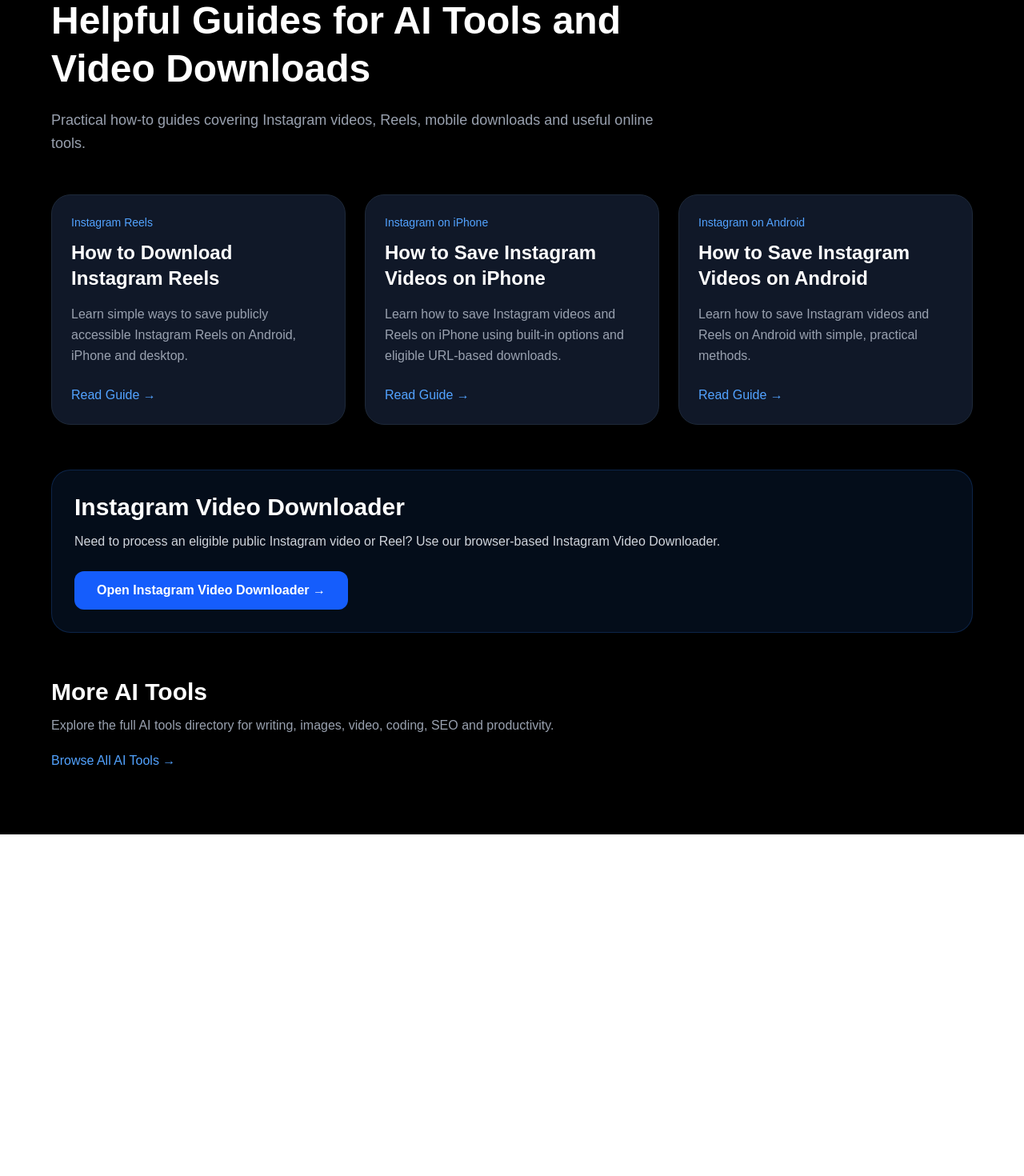
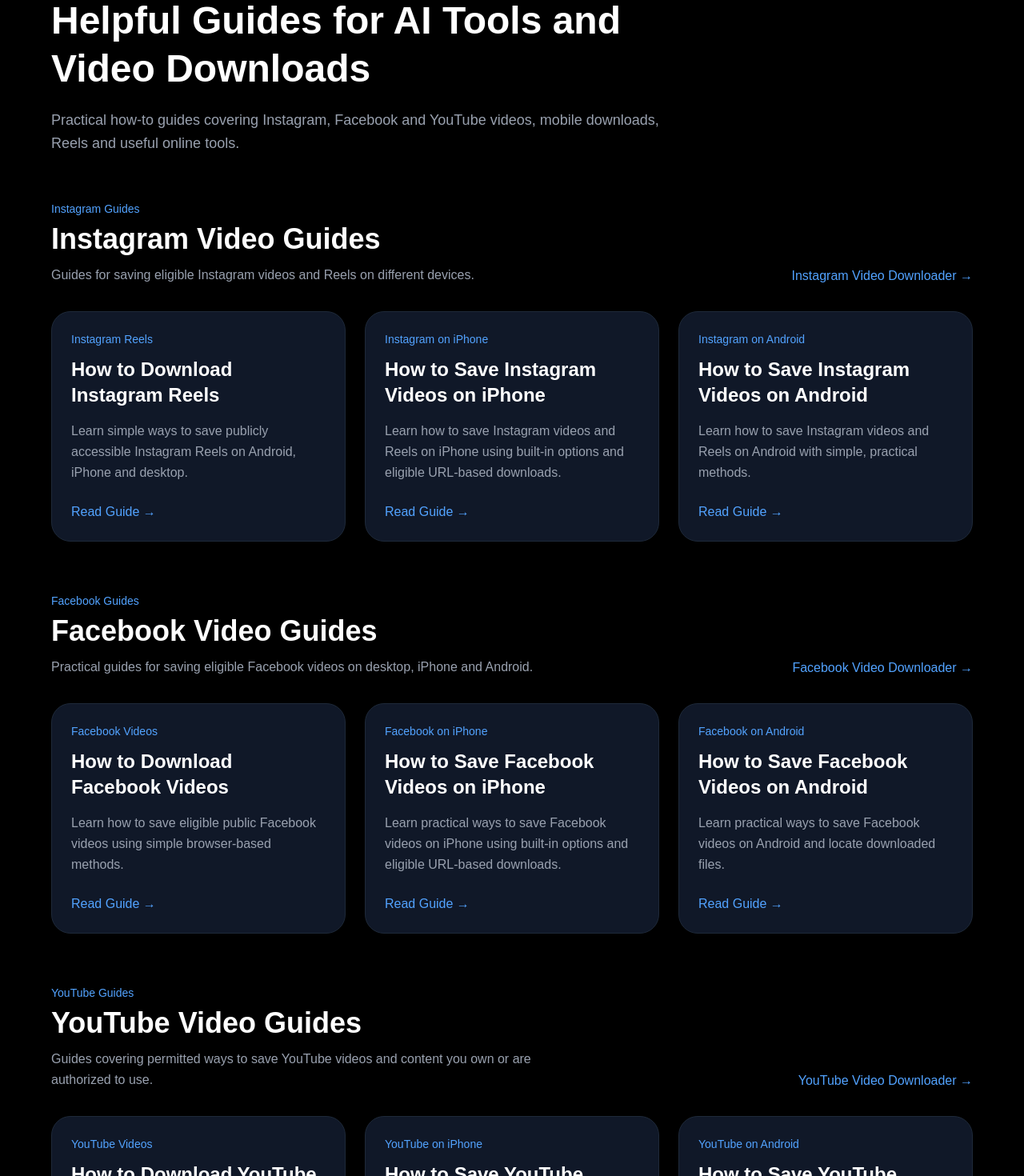
Before and after one commit to pankj00p00-dotcom/ai-tools, a Next.js app: page /blog in a window 1280 px wide. Shown: the part 200-1670 px from the top of the page at 80% size. Before the commit the page ends 1243 px from the top, so only its background shows below. Built offline with nearby package versions, Linux system fonts and the light colour scheme.

Commit message:
Build platform-based blog clusters

```diff
--- a/app/blog/page.tsx
+++ b/app/blog/page.tsx
@@ -7,7 +7,7 @@ const PAGE_URL = `${SITE_URL}/blog`;
 export const metadata: Metadata = {
   title: "AI Tools Blog – Video Downloader Guides & Tips",
   description:
-    "Read practical guides about Instagram video downloads, Reels, Android, iPhone and other useful AI and online tool topics.",
+    "Read practical guides about Instagram, Facebook and YouTube video downloads, Reels, Android, iPhone and useful online tools.",
   robots: {
     index: true,
     follow: true,
@@ -18,7 +18,7 @@ export const metadata: Metadata = {
   openGraph: {
     title: "AI Tools Blog – Video Downloader Guides & Tips",
     description:
-      "Practical guides for Instagram video downloads, Reels, Android, iPhone and more.",
+      "Practical guides for Instagram, Facebook and YouTube video downloads, Reels, Android, iPhone and more.",
     url: PAGE_URL,
     siteName: "AI Tools",
     type: "website",
@@ -27,11 +27,16 @@ export const metadata: Metadata = {
     card: "summary_large_image",
     title: "AI Tools Blog – Video Downloader Guides & Tips",
     description:
-      "Practical guides for Instagram video downloads, Reels, Android, iPhone and more.",
+      "Practical guides for Instagram, Facebook and YouTube video downloads, Reels, Android, iPhone and more.",
   },
 };
 
-const articles = [
+const articleGroups = [
+  {
+    platform: "Instagram",
+    description:
+      "Guides for saving eligible Instagram videos and Reels on different devices.",
+    articles: [
       {
         title: "How to Download Instagram Reels",
         description:
@@ -53,12 +58,80 @@ const articles = [
         href: "/blog/how-to-save-instagram-videos-on-android",
         label: "Instagram on Android",
       },
+    ],
+    toolHref: "/tools/instagram-video-downloader",
+    toolLabel: "Instagram Video Downloader",
+  },
+
+  {
+    platform: "Facebook",
+    description:
+      "Practical guides for saving eligible Facebook videos on desktop, iPhone and Android.",
+    articles: [
+      {
+        title: "How to Download Facebook Videos",
+        description:
+          "Learn how to save eligible public Facebook videos using simple browser-based methods.",
+        href: "/blog/how-to-download-facebook-videos",
+        label: "Facebook Videos",
+      },
+      {
+        title: "How to Save Facebook Videos on iPhone",
+        description:
+          "Learn practical ways to save Facebook videos on iPhone using built-in options and eligible URL-based downloads.",
+        href: "/blog/how-to-save-facebook-videos-on-iphone",
+        label: "Facebook on iPhone",
+      },
+      {
+        title: "How to Save Facebook Videos on Android",
+        description:
+          "Learn practical ways to save Facebook videos on Android and locate downloaded files.",
+        href: "/blog/how-to-save-facebook-videos-on-android",
+        label: "Facebook on Android",
+      },
+    ],
+    toolHref: "/tools/facebook-video-downloader",
+    toolLabel: "Facebook Video Downloader",
+  },
+
+  {
+    platform: "YouTube",
+    description:
+      "Guides covering permitted ways to save YouTube videos and content you own or are authorized to use.",
+    articles: [
+      {
+        title: "How to Download YouTube Videos",
+        description:
+          "Learn permitted ways to save YouTube videos, including official options and videos you own.",
+        href: "/blog/how-to-download-youtube-videos",
+        label: "YouTube Videos",
+      },
+      {
+        title: "How to Save YouTube Videos on iPhone",
+        description:
+          "Learn permitted ways to save YouTube videos on iPhone using supported offline options and authorized methods.",
+        href: "/blog/how-to-save-youtube-videos-on-iphone",
+        label: "YouTube on iPhone",
+      },
+      {
+        title: "How to Save YouTube Videos on Android",
+        description:
+          "Learn permitted ways to save YouTube videos on Android using supported offline features and authorized methods.",
+        href: "/blog/how-to-save-youtube-videos-on-android",
+        label: "YouTube on Android",
+      },
+    ],
+    toolHref: "/tools/youtube-video-downloader",
+    toolLabel: "YouTube Video Downloader",
+  },
 ];
 
 export default function BlogPage() {
   return (
     <main className="min-h-screen bg-black text-white px-6 pt-28 pb-20">
       <div className="max-w-6xl mx-auto">
+
+        {/* Breadcrumb */}
         <nav
           aria-label="Breadcrumb"
           className="text-sm text-gray-500 mb-8"
@@ -77,6 +150,7 @@ export default function BlogPage() {
           </span>
         </nav>
 
+        {/* Header */}
         <header className="max-w-3xl">
           <p className="text-sm text-blue-400 font-medium">
             AI Tools Blog
@@ -87,25 +161,57 @@ export default function BlogPage() {
           </h1>
 
           <p className="text-gray-400 text-lg leading-relaxed mt-5">
-            Practical how-to guides covering Instagram videos, Reels,
-            mobile downloads and useful online tools.
+            Practical how-to guides covering Instagram, Facebook and YouTube
+            videos, mobile downloads, Reels and useful online tools.
           </p>
         </header>
 
-        <section className="mt-12">
-          <div className="grid md:grid-cols-3 gap-6">
-            {articles.map((article) => (
+        {/* Platform Clusters */}
+        <div className="mt-14 space-y-16">
+          {articleGroups.map((group) => (
+            <section
+              key={group.platform}
+              aria-labelledby={`${group.platform.toLowerCase()}-guides`}
+            >
+              <div className="flex flex-col md:flex-row md:items-end md:justify-between gap-4">
+                <div>
+                  <p className="text-sm text-blue-400 font-medium">
+                    {group.platform} Guides
+                  </p>
+
+                  <h2
+                    id={`${group.platform.toLowerCase()}-guides`}
+                    className="text-3xl md:text-4xl font-bold mt-2"
+                  >
+                    {group.platform} Video Guides
+                  </h2>
+
+                  <p className="text-gray-400 mt-3 max-w-2xl leading-relaxed">
+                    {group.description}
+                  </p>
+                </div>
+
+                <Link
+                  href={group.toolHref}
+                  className="text-blue-400 hover:text-blue-300 font-medium whitespace-nowrap"
+                >
+                  {group.toolLabel} →
+                </Link>
+              </div>
+
+              <div className="grid md:grid-cols-3 gap-6 mt-8">
+                {group.articles.map((article) => (
                   <article
                     key={article.href}
-                className="rounded-3xl border border-gray-800 bg-gray-900 p-6"
+                    className="rounded-3xl border border-gray-800 bg-gray-900 p-6 hover:border-gray-600 transition"
                   >
                     <p className="text-sm text-blue-400">
                       {article.label}
                     </p>
 
-                <h2 className="text-2xl font-bold mt-3">
+                    <h3 className="text-2xl font-bold mt-3">
                       {article.title}
-                </h2>
+                    </h3>
 
                     <p className="text-gray-400 mt-4 leading-relaxed">
                       {article.description}
@@ -121,25 +227,45 @@ export default function BlogPage() {
                 ))}
               </div>
             </section>
+          ))}
+        </div>
 
-        <section className="mt-14 rounded-3xl border border-blue-500/20 bg-blue-500/10 p-7">
+        {/* Main Blog CTA */}
+        <section className="mt-16 rounded-3xl border border-blue-500/20 bg-blue-500/10 p-7">
           <h2 className="text-2xl md:text-3xl font-bold">
-            Instagram Video Downloader
+            Explore Our Video Downloader Tools
           </h2>
 
           <p className="text-gray-300 mt-3 leading-relaxed">
-            Need to process an eligible public Instagram video or Reel?
-            Use our browser-based Instagram Video Downloader.
+            Use our browser-based downloader tools for eligible publicly
+            accessible content or content you own or have permission to save.
           </p>
 
+          <div className="flex flex-wrap gap-4 mt-6">
             <Link
               href="/tools/instagram-video-downloader"
-            className="inline-block mt-6 bg-blue-600 hover:bg-blue-700 px-7 py-3 rounded-xl font-semibold transition"
+              className="bg-blue-600 hover:bg-blue-700 px-5 py-3 rounded-xl font-semibold transition"
             >
-            Open Instagram Video Downloader →
+              Instagram Downloader
             </Link>
+
+            <Link
+              href="/tools/facebook-video-downloader"
+              className="bg-blue-600 hover:bg-blue-700 px-5 py-3 rounded-xl font-semibold transition"
+            >
+              Facebook Downloader
+            </Link>
+
+            <Link
+              href="/tools/youtube-video-downloader"
+              className="bg-blue-600 hover:bg-blue-700 px-5 py-3 rounded-xl font-semibold transition"
+            >
+              YouTube Downloader
+            </Link>
+          </div>
         </section>
 
+        {/* More AI Tools */}
         <section className="mt-14">
           <h2 className="text-2xl md:text-3xl font-bold">
             More AI Tools
@@ -157,6 +283,7 @@ export default function BlogPage() {
             Browse All AI Tools →
           </Link>
         </section>
+
       </div>
     </main>
   );
```
Lines whose indentation alone changed are shown as unchanged.
